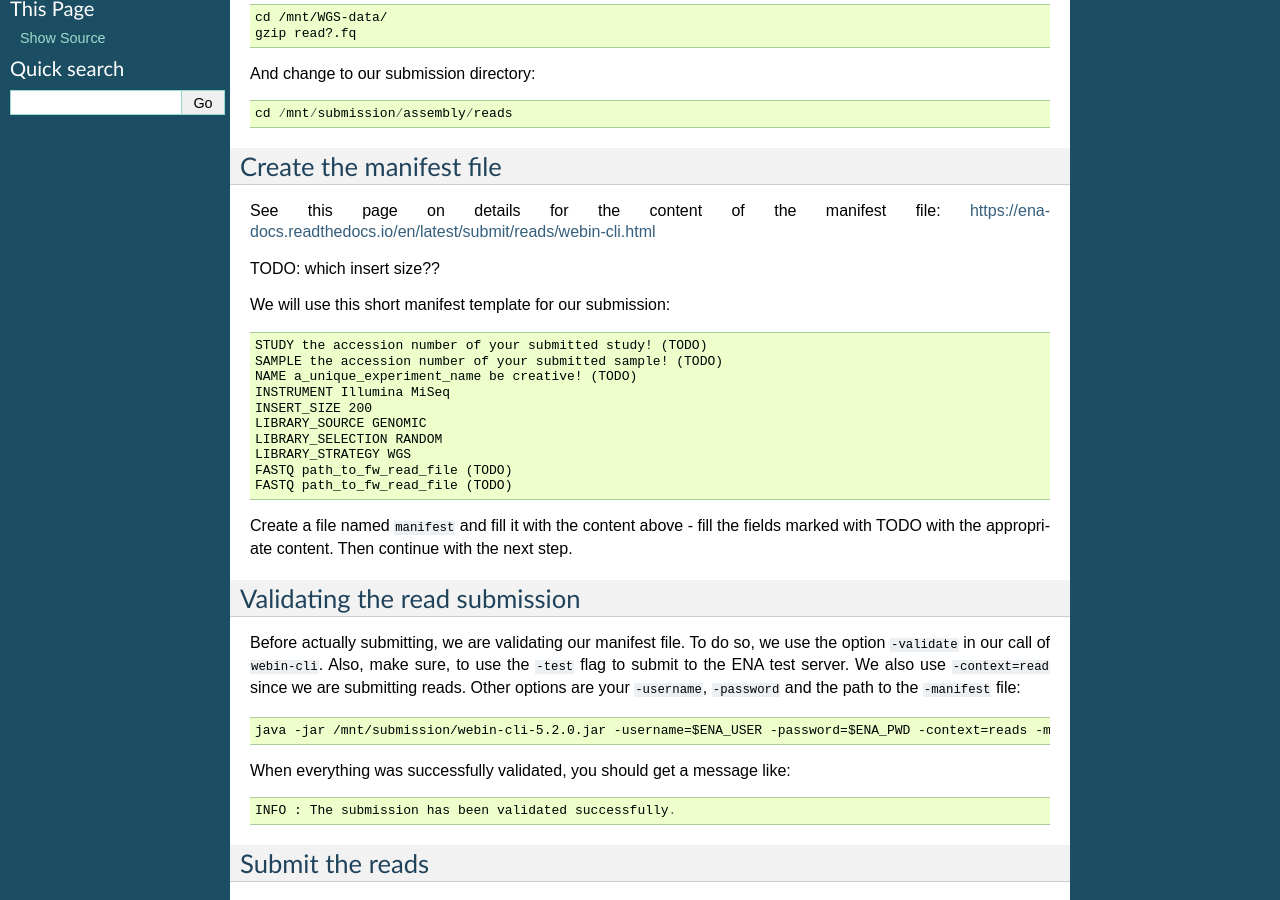
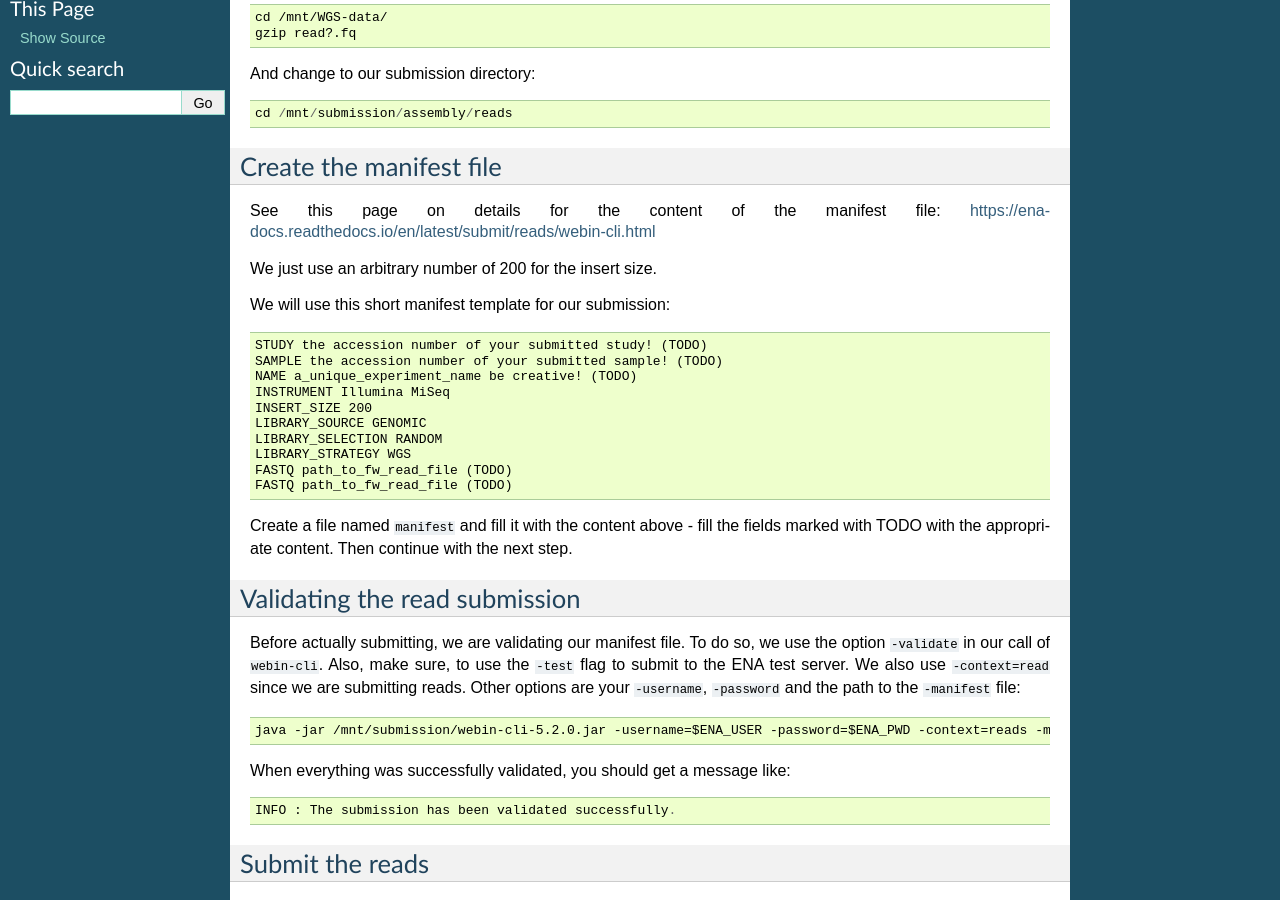
Before and after one commit to metagenomics/metagenomics-workshop, a Sphinx documentation site: the page built from docs/data_submission/read_submission.rst, in a window 1280 px wide and 900 px high, scrolled down 322 px. Built offline with Sphinx 7.4.7, drawn with Linux system fonts in a browser that asks for light colours.

Commit message:
Update read_submission.rst

```diff
--- a/docs/data_submission/read_submission.rst
+++ b/docs/data_submission/read_submission.rst
@@ -25,7 +25,7 @@ Create the manifest file
 See this page on details for the content of the manifest file:
 https://ena-docs.readthedocs.io/en/latest/submit/reads/webin-cli.html
 
-TODO: which insert size??
+We just use an arbitrary number of 200 for the insert size.
 
 We will use this short manifest template for our submission::
 
```
